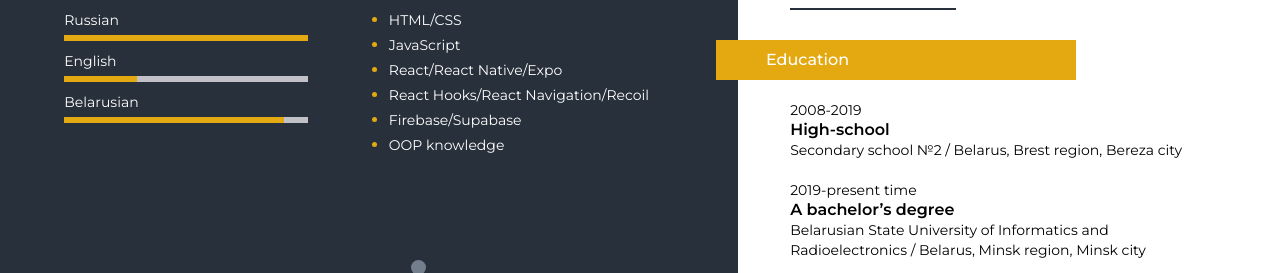
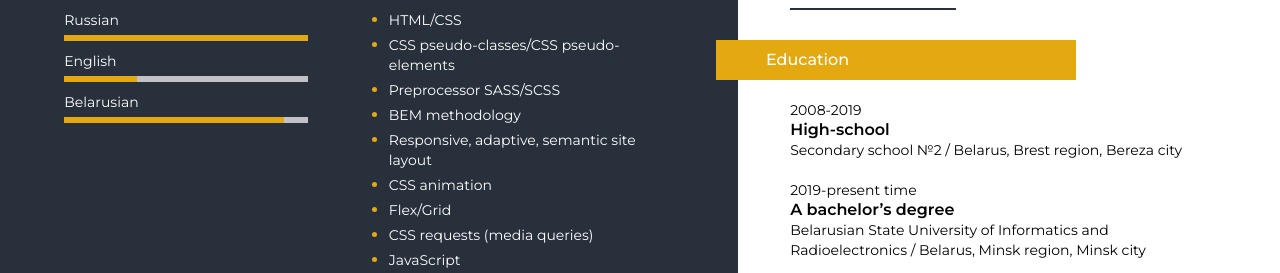
Before and after one commit to LizzieMonk/siteResume, a plain HTML site: page index.html in a window 1280 px wide. Shown: the part 495-768 px from the top of the page. Drawn offline with Linux system fonts and the light colour scheme.

Commit message:
Update index.html

```diff
--- a/index.html
+++ b/index.html
@@ -46,6 +46,13 @@
                         <h2 class="skills__title-h2 title-h2">Skills</h2>
                         <ul class="skills__content">
                             <li class="skills__item"><span>HTML/CSS</span></li>
+                            <li class="skills__item"><span>CSS pseudo-classes/CSS pseudo-elements</span></li>
+                            <li class="skills__item"><span>Preprocessor SASS/SCSS</span></li>
+                            <li class="skills__item"><span>BEM methodology</span></li>
+                            <li class="skills__item"><span>Responsive, adaptive, semantic site layout</span></li>
+                            <li class="skills__item"><span>CSS animation</span></li>
+                            <li class="skills__item"><span>Flex/Grid</span></li>
+                            <li class="skills__item"><span>CSS requests (media queries)</span></li>
                             <li class="skills__item"><span>JavaScript</span></li>
                             <li class="skills__item"><span>React/React Native/Expo</span></li>
                             <li class="skills__item"><span>React Hooks/React Navigation/Recoil</span></li>
```
